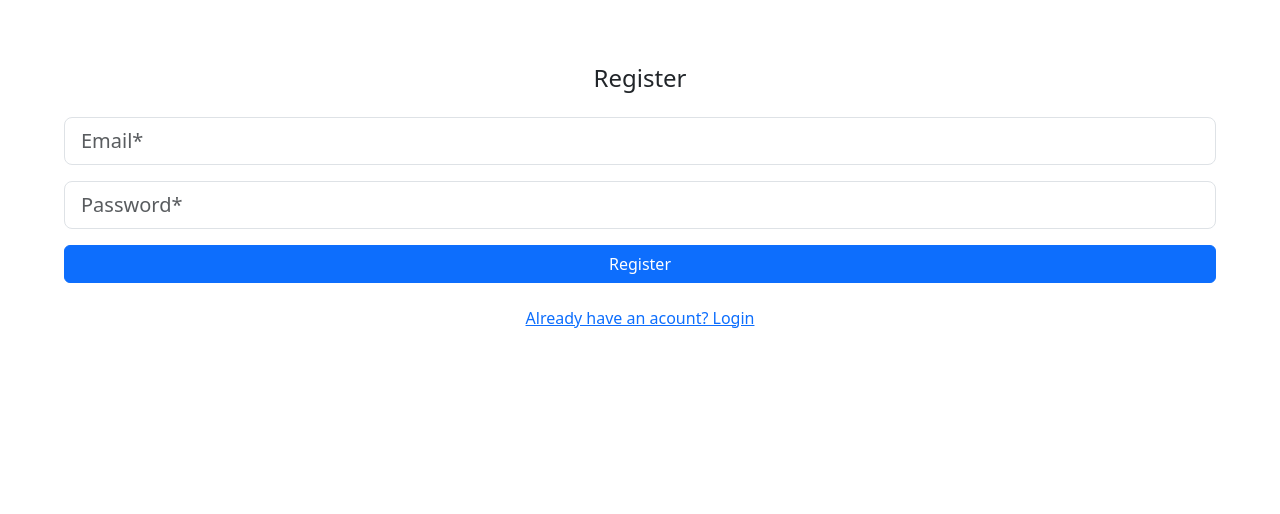
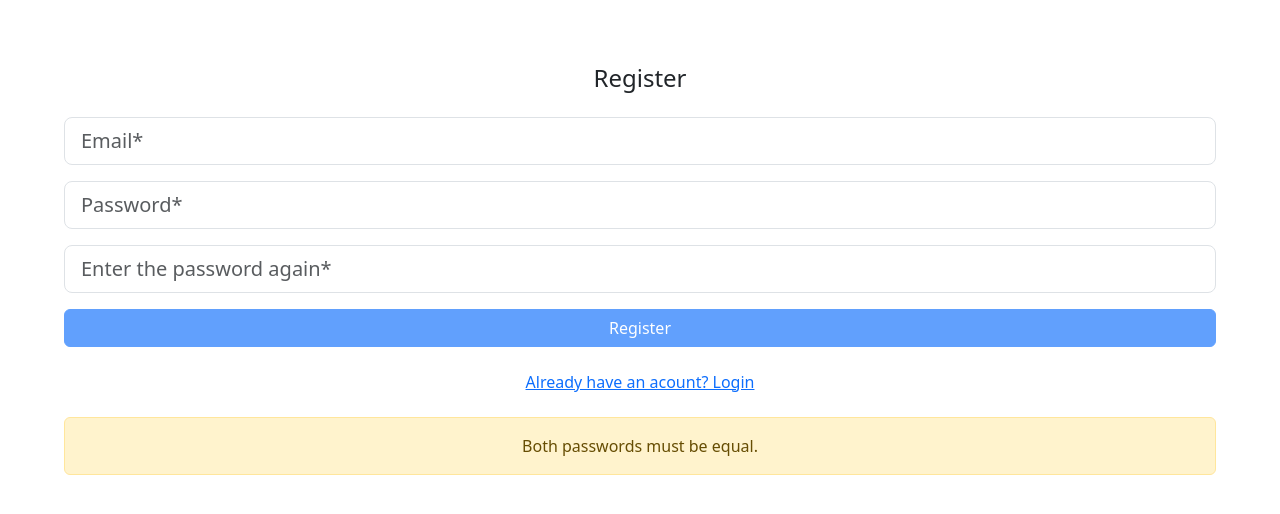
Before and after one commit to Weistin917/firebase-auth, a React (Vite) app: page /register in a window 1280 px wide. Shown: the top 514 px of the page. Built offline with nearby package versions, Linux system fonts and the light colour scheme; no server answers.

Commit message:
8th commit. Added password double verification on register page.

```diff
--- a/src/components/Register.jsx
+++ b/src/components/Register.jsx
@@ -13,6 +13,7 @@ function Register() {
      * */
     const [email, setEmail] = useState("");
     const [password, setPassword] = useState("");
+    const [verPassword, setVerPassword] = useState(false);
     const [error, setError] = useState("");
     const navigate = useNavigate();
 
@@ -39,11 +40,16 @@ function Register() {
                     {/* Sets the password on each change */}
                     <Form.Control size="lg" type="password" placeholder="Password*" onChange={(e) => setPassword(e.target.value)} required/>
                 </Form.Group>
+                <Form.Group className="mb-3">
+                    {/* Sets the password on each change */}
+                    <Form.Control size="lg" type="password" placeholder="Enter the password again*" onChange={(e) => setVerPassword(e.target.value === password)} required/>
+                </Form.Group>
                 <div className="d-grid">
-                    <Button variant="primary" type="submit" >Register</Button>
+                    <Button variant="primary" type="submit" disabled={!verPassword}>Register</Button>
                 </div>
             </Form>
             <Button variant="link" size="md" onClick={() => navigate("/")}>Already have an acount? Login</Button>
+            {!verPassword && (<Alert variant="warning">Both passwords must be equal.</Alert>)}
             {error && (<Alert variant="danger">{error}</Alert>)}
         </div>
     );
```
